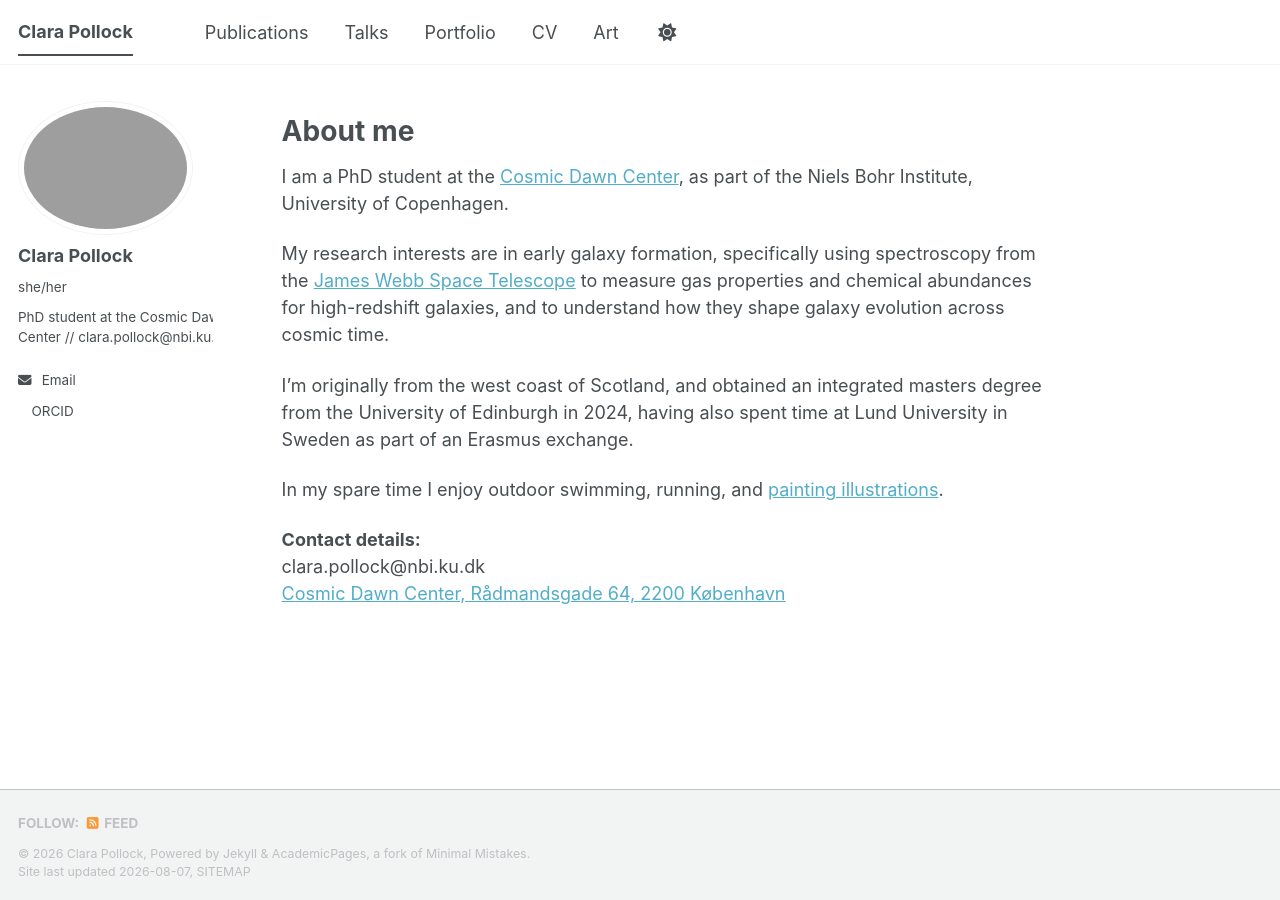
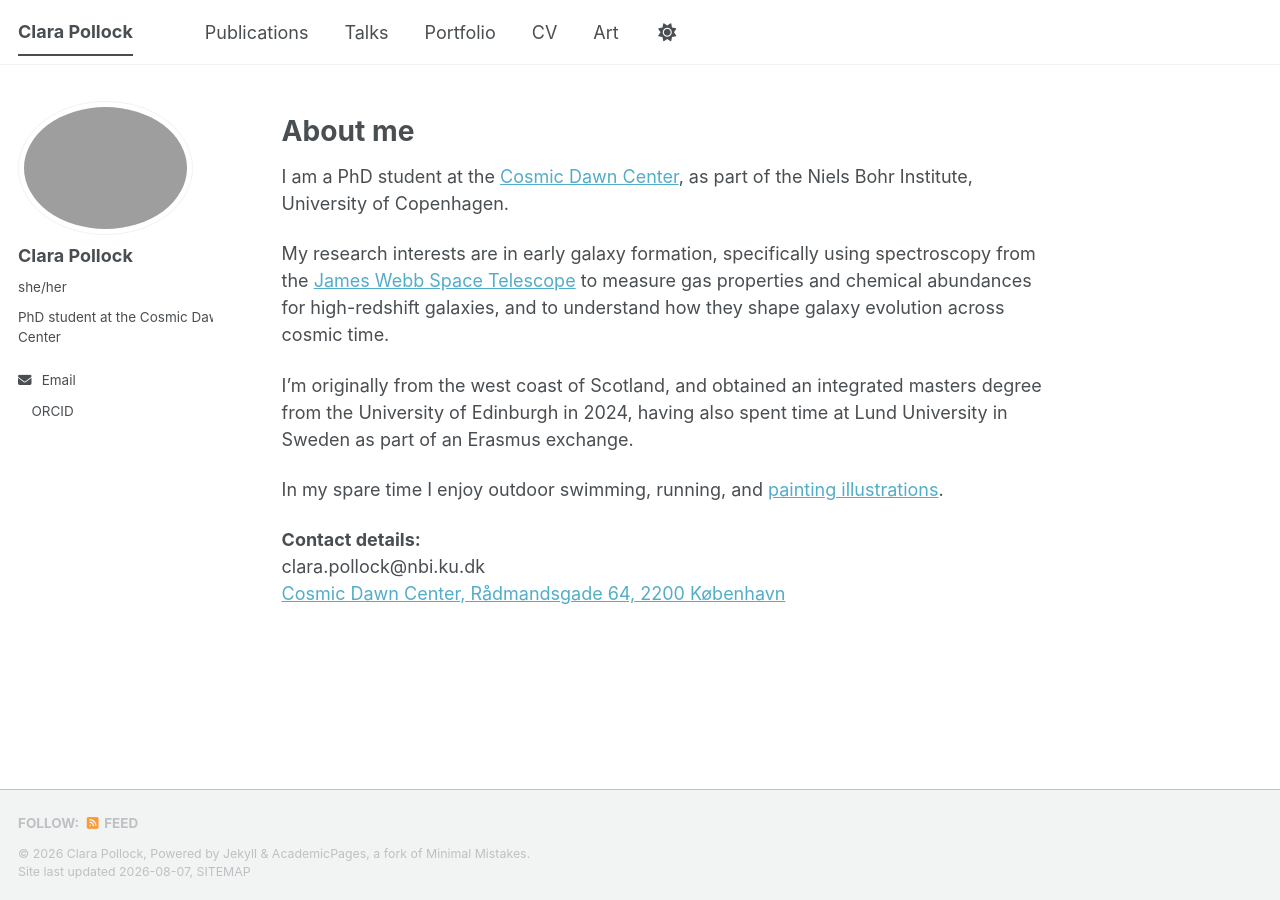
Before and after one commit to claralucie/claralucie.github.io, a Jekyll site: the page built from _pages/about.md, in a window 1280 px wide. Built offline with Jekyll 4.4.1, drawn with Linux system fonts in a browser that asks for light colours; a style sheet for code colours, icons or effects is not loaded.

Commit message:
update bio

```diff
--- a/_config.yml
+++ b/_config.yml
@@ -26,7 +26,7 @@ author:
   avatar           : "profile.png"
   name             : "Clara Pollock"
   pronouns         : "she/her"
-  bio              : "PhD student at the Cosmic Dawn Center // clara.pollock@nbi.ku.dk"
+  bio              : "PhD student at the Cosmic Dawn Center"
   location         : #"Copenhagen"
   employer         : #"University of Copenhagen"
   uri              : # URL
```
